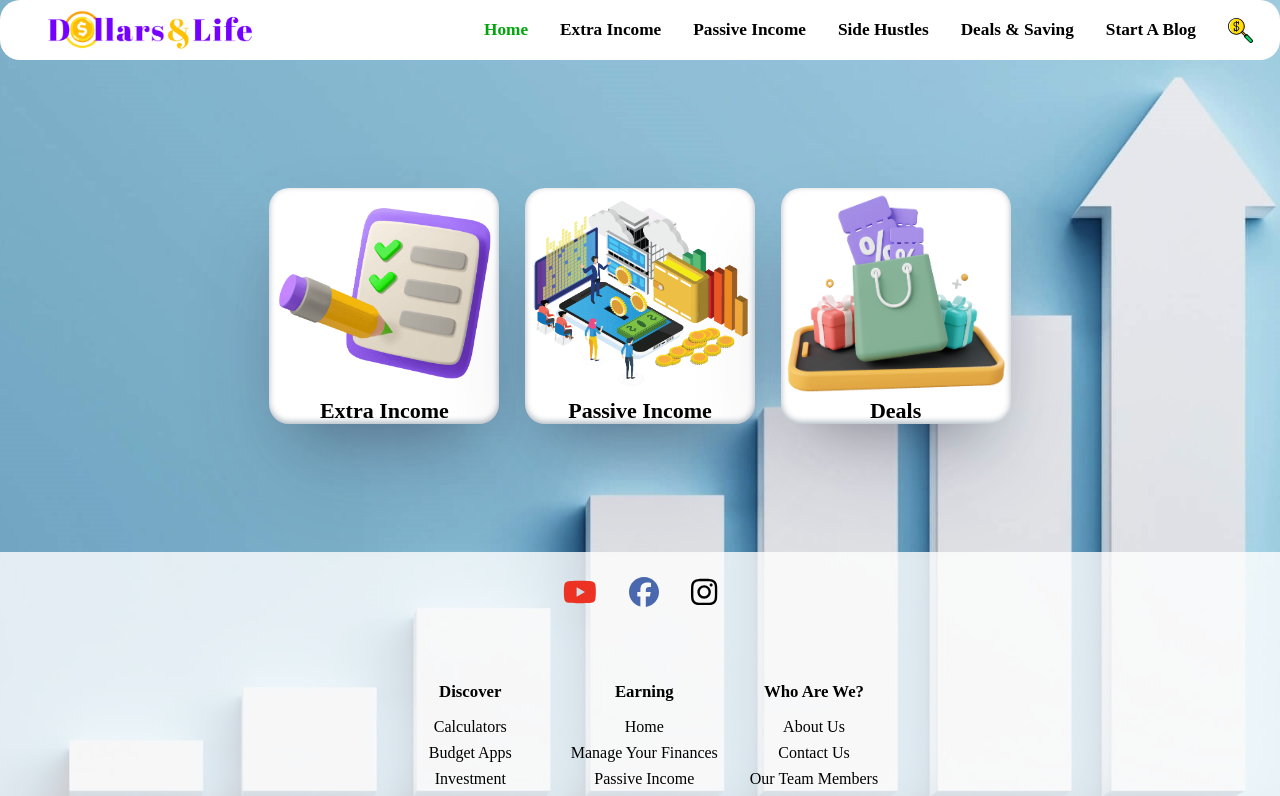
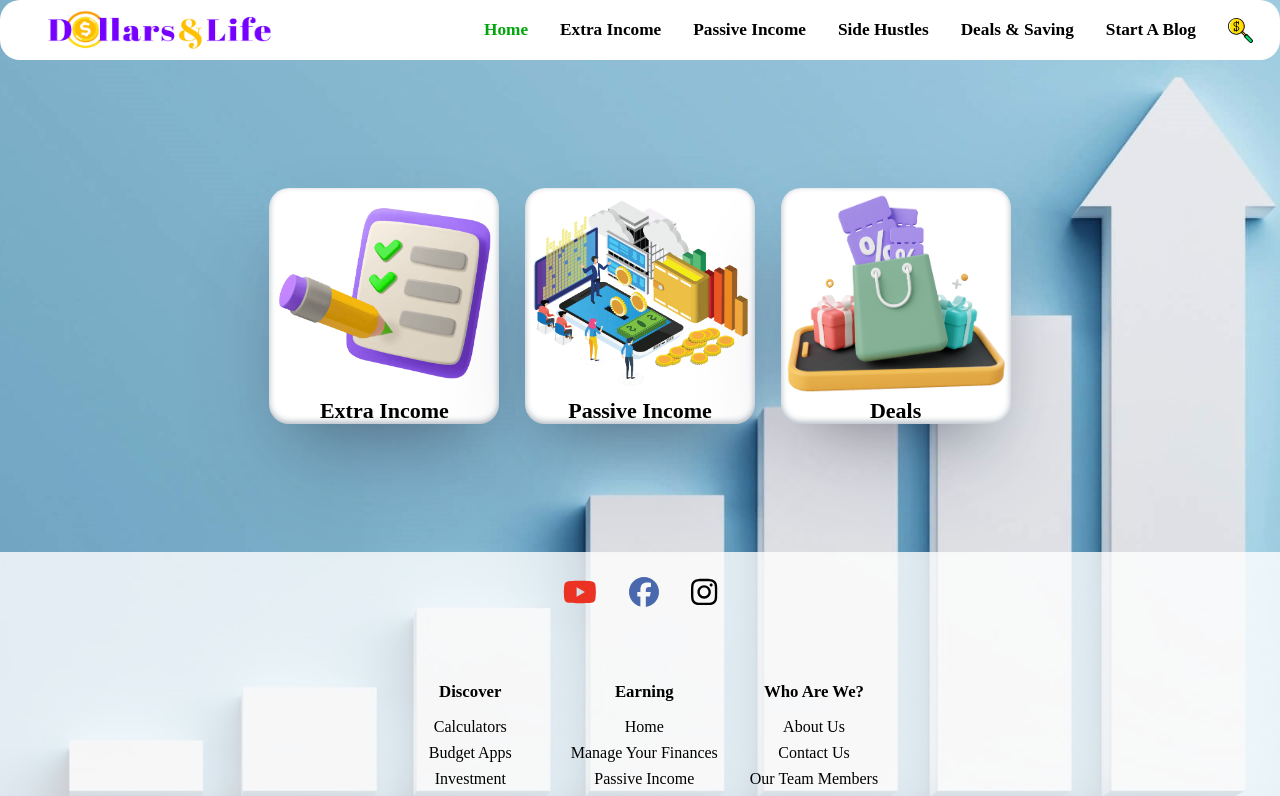
Before and after one commit to xxTarekxx/dollarsandlife, a React (Vite) app: page / in a window 1280 px wide. Shown: the top 796 px of the page. Built offline with nearby package versions, Linux system fonts and the light colour scheme.

Commit message:
clean up

```diff
--- a/src/components/BlogPost.tsx
+++ b/src/components/BlogPost.tsx
@@ -7,8 +7,7 @@ const Container = styled.div`
 	display: flex;
 	flex-wrap: wrap;
 	justify-content: center;
-	align-items: center; /* Align vertically */
-	// height: 100vh; /* Full height of the viewport */
+	align-items: center;
 	max-width: 1280px;
 	margin: auto;
 `;
@@ -19,7 +18,7 @@ const Card = styled.div`
 	box-shadow: 0 4px 8px 0 rgba(0, 0, 0, 0.2);
 	transition: 0.3s;
 	width: 300px;
-	margin: 1rem 1rem;
+	margin: 1rem;
 `;
 
 const CardHeader = styled.div`
--- a/src/components/Navbar.tsx
+++ b/src/components/Navbar.tsx
@@ -25,7 +25,8 @@ const Nav = styled.nav`
 
 const Logo = styled.img`
 	padding-left: 20px;
-	height: 40px;
+	width: 226px; /* Set the width */
+	height: 40px; /* Set the height */
 	cursor: pointer;
 `;
 
```
